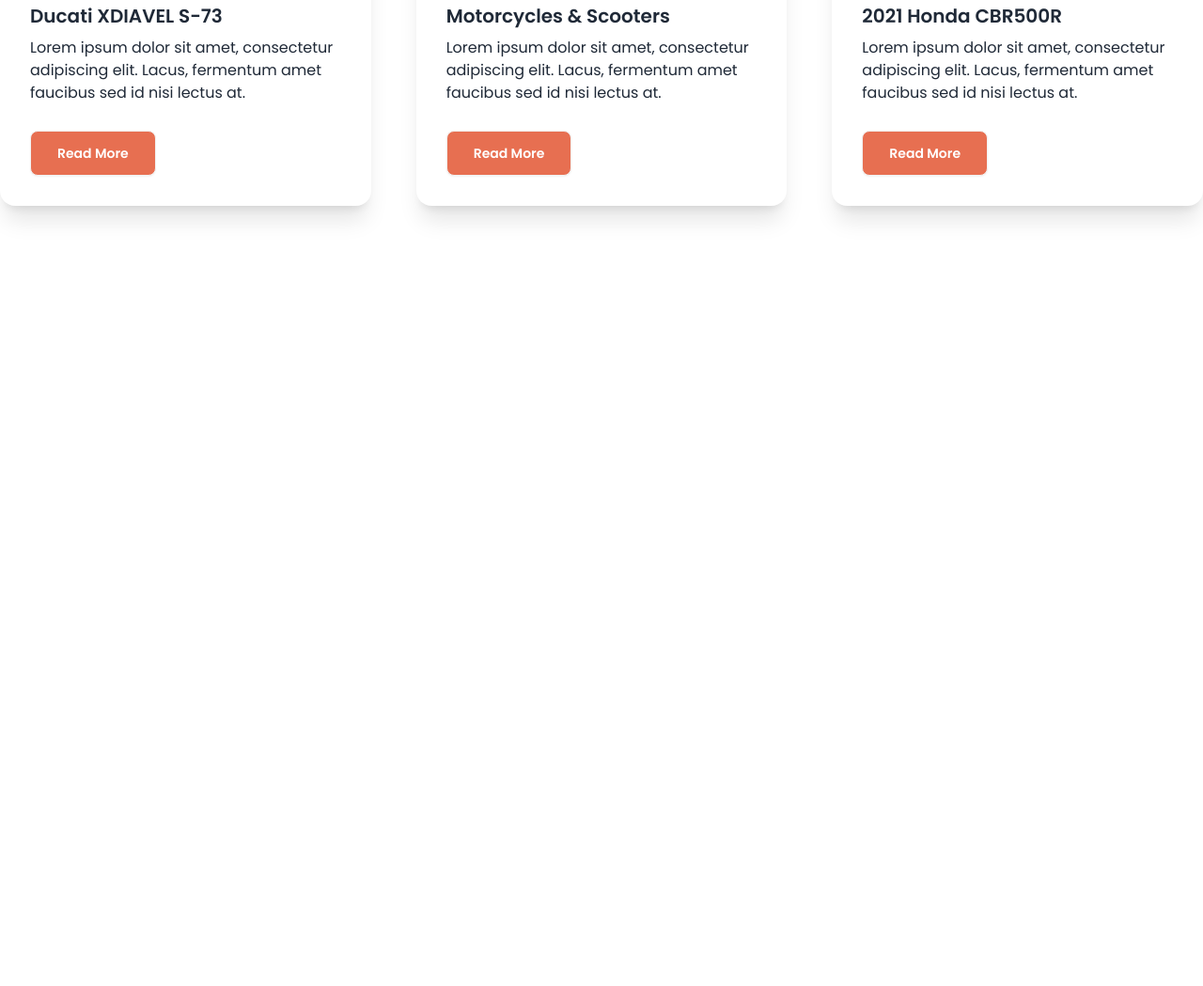
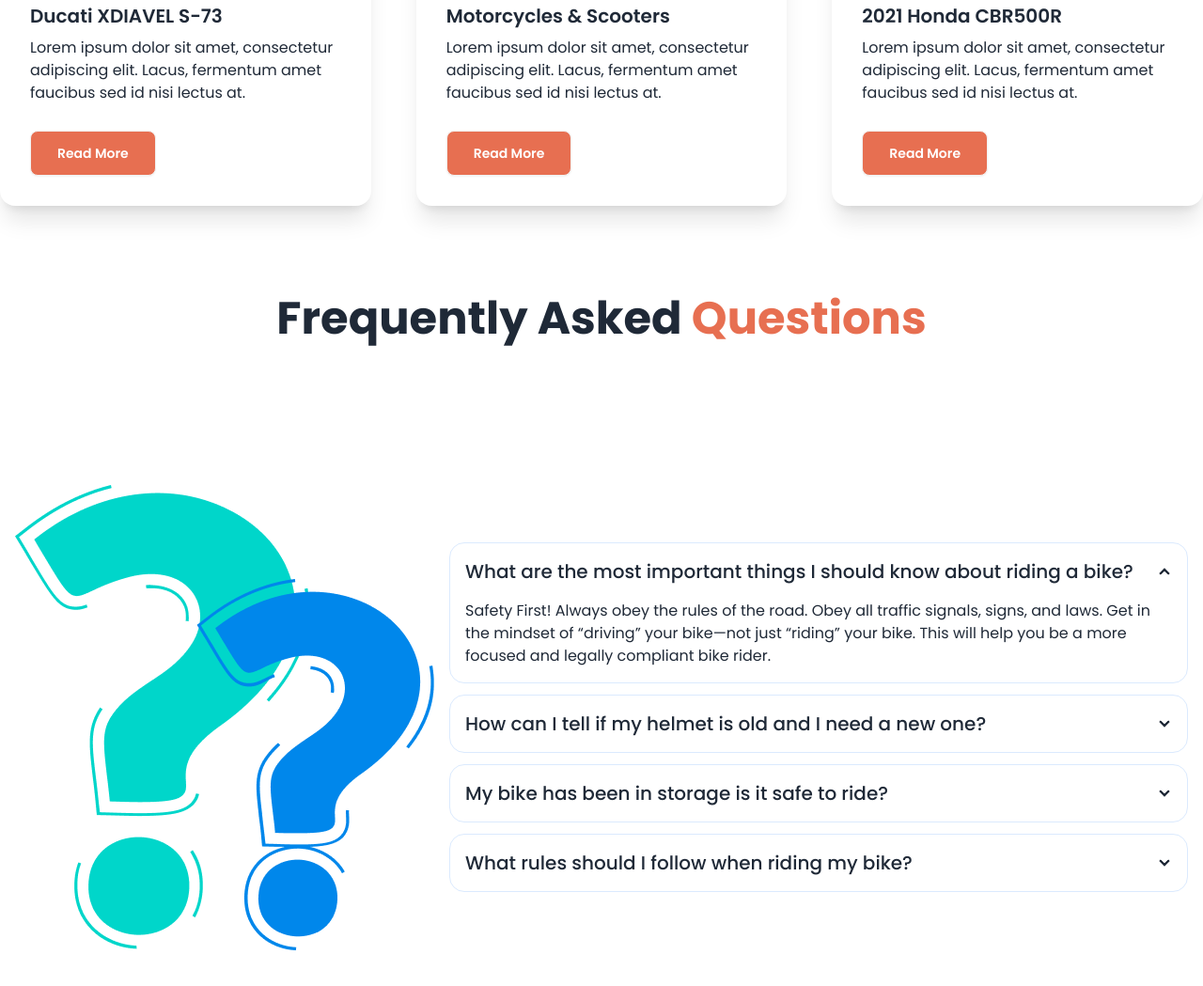
Before and after one commit to MozahidNahin/bike-dekho, a plain HTML site: page index.html in a window 1280 px wide. Shown: the part 1135-2184 px from the top of the page at 94% size. Before the commit the page ends 1450 px from the top, so only its background shows below. Drawn offline with nearby package versions, Linux system fonts and the light colour scheme.

Commit message:
made freaquently asked question section

```diff
--- a/index.html
+++ b/index.html
@@ -171,7 +171,7 @@
     <!-- Main Section -->
      <main class="md:container mx-auto">
 
-      <!-- Latest News Section -->
+      <!-- Latest Bikes Section -->
        <section class="my-24">
           <h3 class="text-5xl font-bold text-center mb-12">Latest Bikes</h3>
 
@@ -227,6 +227,49 @@
            </div>
        </section>
 
+       <!-- Freaquently Asked Question -->
+        <section>
+          <h3 class="text-5xl font-bold text-center">Frequently Asked <span class="text-bike-primary">Questions</span></h3>
+          <div class="hero min-h-screen">
+            <div class="hero-content flex-col lg:flex-row">
+              <img
+                src="images/others/faq.png"
+                class=" " />
+              <div class="space-y-3">
+                <div class="collapse collapse-arrow border border-blue-100">
+                  <input type="radio" name="my-accordion-2" checked="checked" />
+                  <div class="collapse-title text-xl font-medium">What are the most important things I should
+                    know about riding a bike?</div>
+                  <div class="collapse-content">
+                    <p>Safety First! Always obey the rules of the road. Obey all traffic signals, signs, and laws. Get in the mindset of “driving” your bike—not just “riding” your bike. This will help you be a more focused and legally compliant bike rider. </p>
+                  </div>
+                </div>
+                <div class="collapse collapse-arrow border border-blue-100">
+                  <input type="radio" name="my-accordion-2" />
+                  <div class="collapse-title text-xl font-medium">How can I tell if my helmet is old and I need a
+                    new one?</div>
+                  <div class="collapse-content">
+                    <p>Safety First! Always obey the rules of the road. Obey all traffic signals, signs, and laws. Get in the mindset of “driving” your bike—not just “riding” your bike. This will help you be a more focused and legally compliant bike rider. </p>
+                  </div>
+                </div>
+                <div class="collapse collapse-arrow border border-blue-100">
+                  <input type="radio" name="my-accordion-2" />
+                  <div class="collapse-title text-xl font-medium">My bike has been in storage is it safe to ride?</div>
+                  <div class="collapse-content">
+                    <p>Safety First! Always obey the rules of the road. Obey all traffic signals, signs, and laws. Get in the mindset of “driving” your bike—not just “riding” your bike. This will help you be a more focused and legally compliant bike rider. </p>
+                  </div>
+                </div>
+                <div class="collapse collapse-arrow border border-blue-100">
+                  <input type="radio" name="my-accordion-2" />
+                  <div class="collapse-title text-xl font-medium">What rules should I follow when riding my bike?</div>
+                  <div class="collapse-content">
+                    <p>Safety First! Always obey the rules of the road. Obey all traffic signals, signs, and laws. Get in the mindset of “driving” your bike—not just “riding” your bike. This will help you be a more focused and legally compliant bike rider. </p>
+                  </div>
+                </div>
+              </div>
+            </div>
+          </div>
+        </section>
      </main>
 
     <!-- Footer Section -->
```
